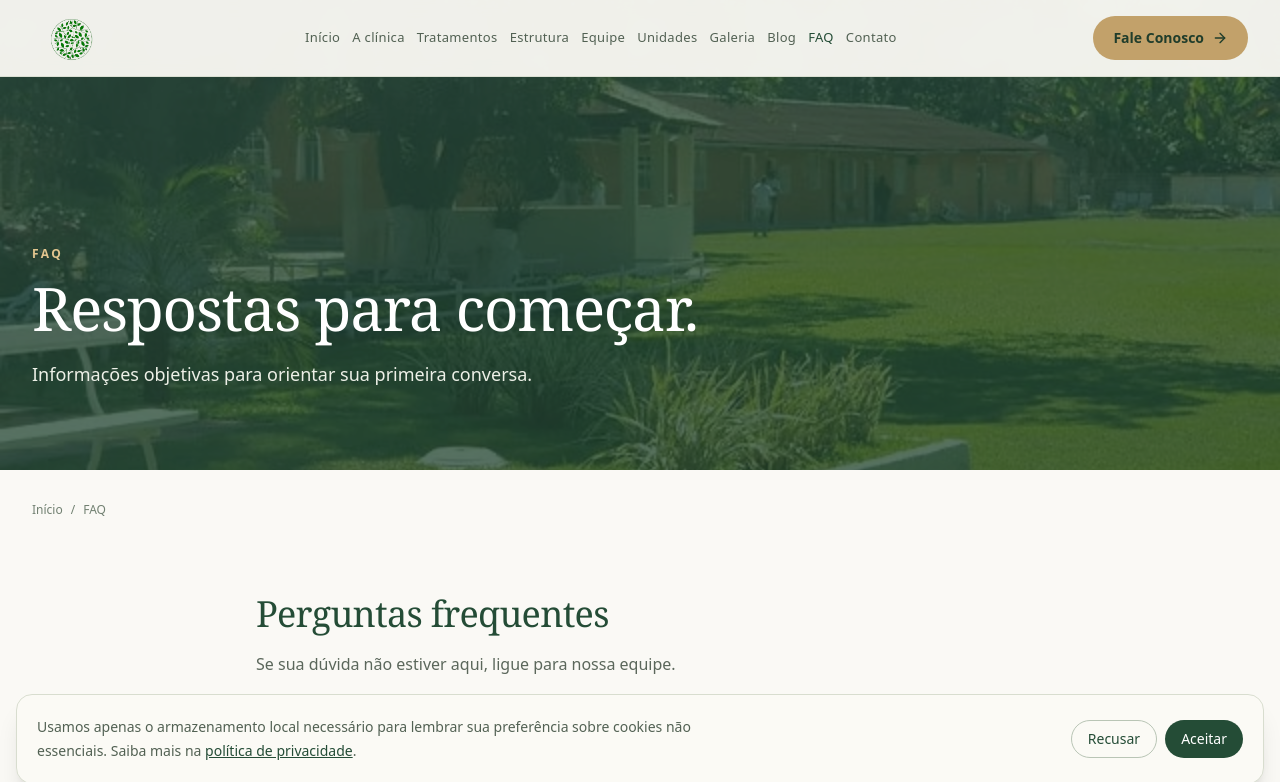
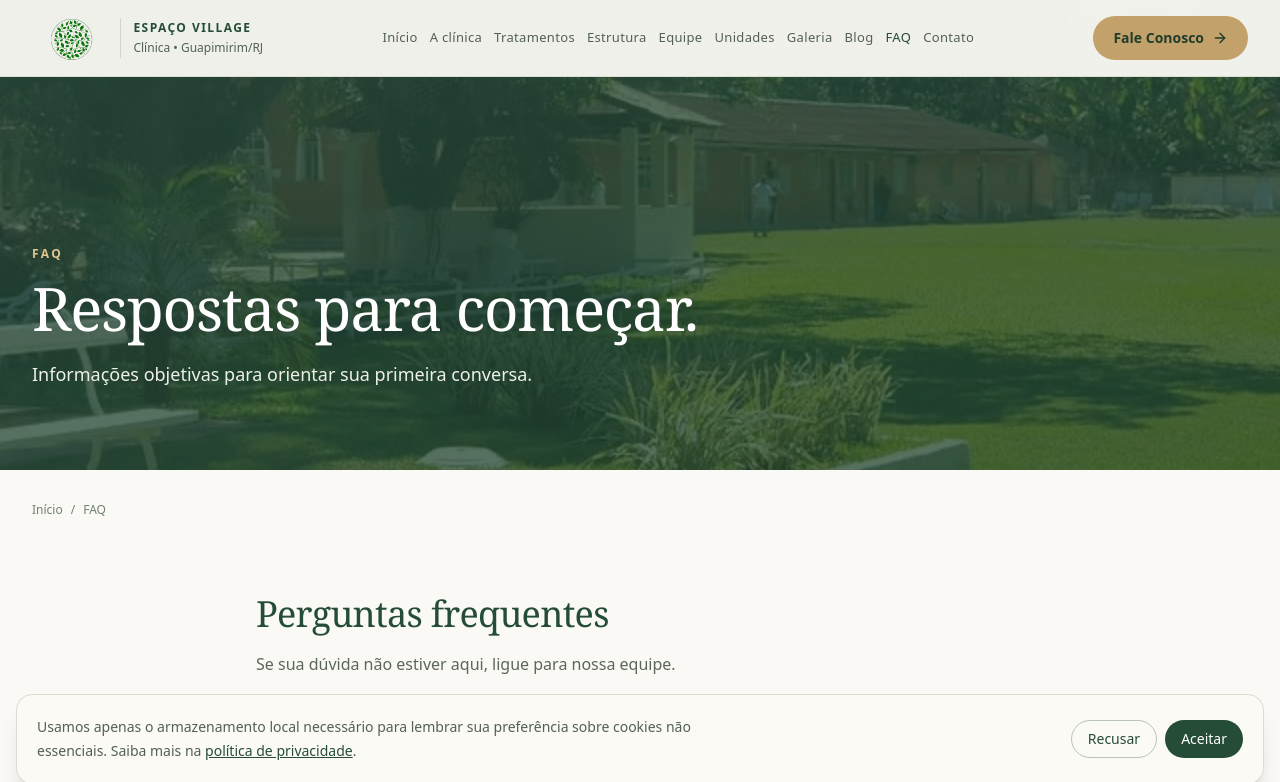
Before and after one commit to inovaceg/espacovillage, a React (Vite) app: page /faq in a window 1280 px wide. Shown: the top 782 px of the page. Built offline with nearby package versions, Linux system fonts and the light colour scheme.

Commit message:
Corrigir nome no header desktop

```diff
--- a/src/components/SiteComponents.tsx
+++ b/src/components/SiteComponents.tsx
@@ -43,8 +43,8 @@ export function Header() {
   return <header className="fixed inset-x-0 top-0 z-50 border-b border-[#d8ddcf]/80 bg-[#fbfaf5]/95 backdrop-blur" aria-label="Cabeçalho principal">
     <div className="mx-auto flex min-h-[76px] max-w-7xl items-center justify-between gap-2 px-3 sm:gap-4 sm:px-5 lg:px-8">
       <Link to="/" onClick={() => setOpen(false)} className="flex min-w-0 items-center gap-2 sm:gap-3" aria-label="Espaço Village, página inicial">
-        <img src="/assets/image-removebg-preview.png" alt="Espaço Village" className="h-14 w-auto shrink-0 object-contain" width="180" height="80" />
-        <span className="min-w-0 border-l border-[#cdd7c8] pl-2 text-[10px] leading-4 text-[#526153] sm:pl-3 sm:text-xs sm:leading-5 xl:hidden 2xl:block"><strong className="block whitespace-nowrap font-semibold tracking-[0.08em] text-[#244c36] sm:tracking-[0.12em]">ESPAÇO VILLAGE</strong><span className="max-[359px]:hidden">Clínica • Guapimirim/RJ</span></span>
+        <img src="/assets/image-removebg-preview.png" alt="Espaço Village" className="h-12 w-auto shrink-0 object-contain sm:h-14" width="180" height="80" />
+        <span className="min-w-0 border-l border-[#cdd7c8] pl-2 text-[10px] leading-4 text-[#526153] sm:pl-3 sm:text-xs sm:leading-5"><strong className="block whitespace-nowrap font-semibold tracking-[0.08em] text-[#244c36] sm:tracking-[0.12em]">ESPAÇO VILLAGE</strong><span className="max-[359px]:hidden">Clínica • Guapimirim/RJ</span></span>
       </Link>
       <nav className="hidden items-center gap-3 xl:flex" aria-label="Navegação principal">{navItems.map(([label, href]) => <NavLink key={href} to={href} className={({ isActive }) => `text-[13px] font-medium tracking-wide transition-colors ${isActive ? "text-[#244c36]" : "text-[#526153] hover:text-[#244c36]"}`}>{label}</NavLink>)}</nav>
       <div className="hidden items-center gap-4 xl:flex"><a href={site.phoneHref} className="hidden items-center gap-2 whitespace-nowrap text-sm font-medium text-[#244c36] 2xl:flex" aria-label={`Telefone ${site.phone}`}><Phone size={15} />{site.phone}</a><ContactButton /></div>
```
